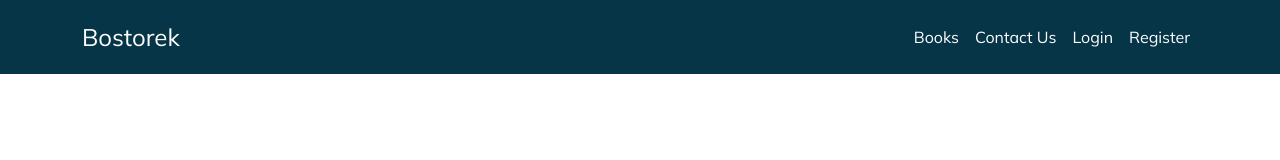
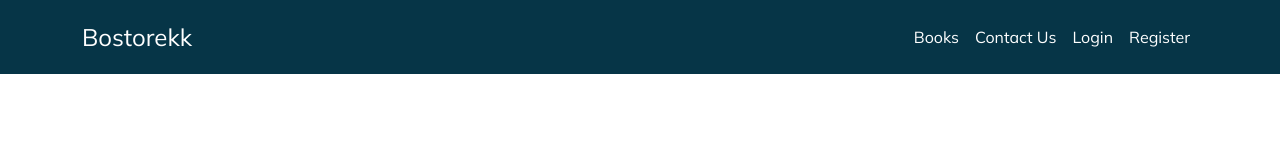
Before and after one commit to Ismailakca/bostorek, a Vue app: page / in a window 1280 px wide. Shown: the top 160 px of the page. Built offline with nearby package versions, Linux system fonts and the light colour scheme.

Commit message:
Update NavBar.vue

```diff
--- a/src/components/NavBar.vue
+++ b/src/components/NavBar.vue
@@ -24,7 +24,7 @@ export default {
   name: "NavBar",
   data() {
     return {
-      brandName: "Bostorek",
+      brandName: "Bostorekk",
     };
   },
 };
```
